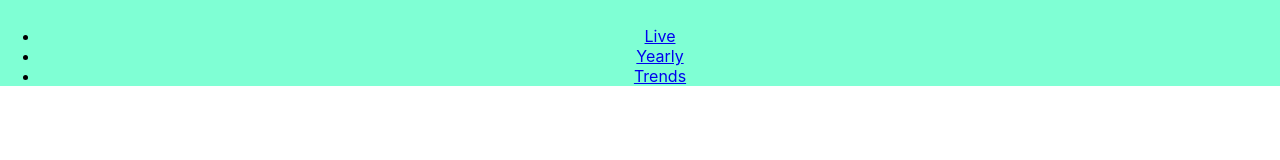
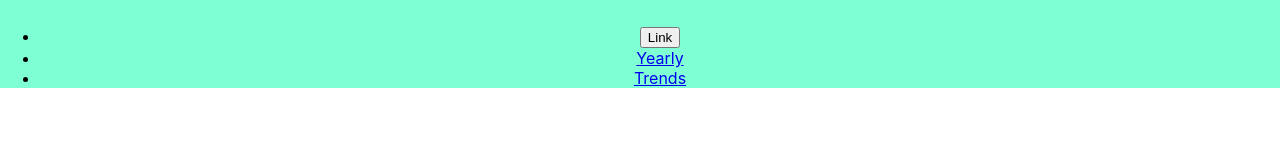
Before and after one commit to nishilfaldu/react-dashboard, a React (Create React App) app: page / in a window 1280 px wide. Shown: the top 160 px of the page. Built offline with nearby package versions, Linux system fonts and the light colour scheme.

Commit message:
Navbutton component start

```diff
--- a/src/App.js
+++ b/src/App.js
@@ -14,7 +14,7 @@ function App() {
       {/* <StatsDashboard></StatsDashboard> */}
         <ul className="App-header">
           <li>
-            <Link to="/live">Live</Link>
+            <Link to="/live"><button>Link</button></Link>
           </li>
           <li>
             <Link to="/yearly">Yearly</Link>
```
Also changed, not shown: src/components/NavButton.js (added, +9 -0 lines).
